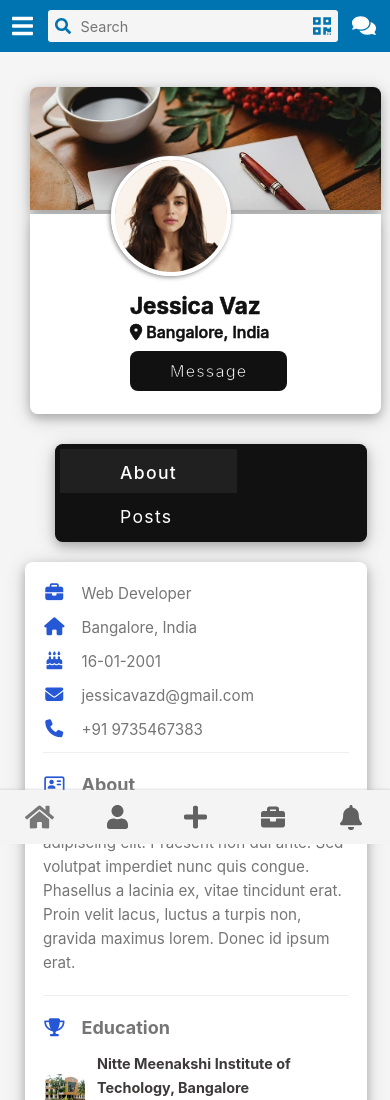
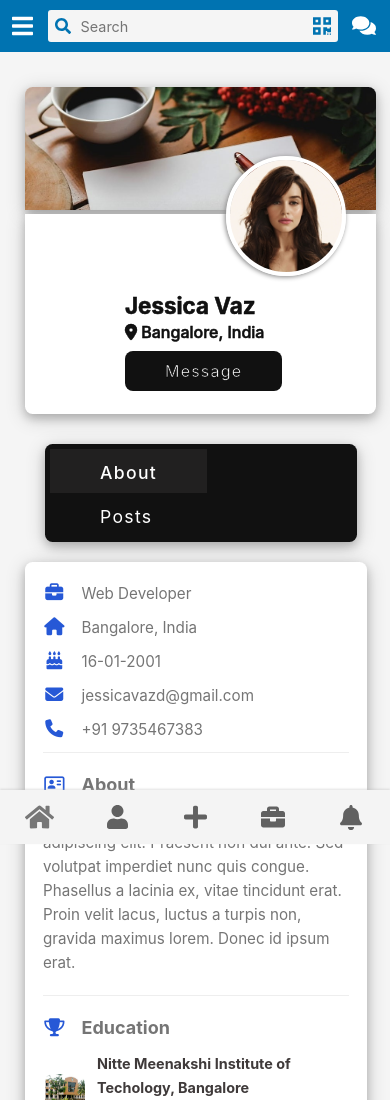
Before and after one commit to jessicavaz16/YaarMeProfile2, a plain HTML site: page index.html in a window 390 px wide. Shown: the top 1100 px of the page. Drawn offline with Linux system fonts and the light colour scheme.

Commit message:
Update style.css

```diff
--- a/CSS/style.css
+++ b/CSS/style.css
@@ -1373,6 +1373,7 @@ hr {
 
     #intro-title{
         padding-top: 10px;
+      margin-left:5px;
         margin-top: 0;
         margin-bottom: 0;
     }
@@ -1398,7 +1399,7 @@ hr {
    height: 120px;
    position: relative;
    bottom: 260px;
-
+  left:120px;
    margin: auto;
     z-index: 1;
 
@@ -1460,7 +1461,7 @@ hr {
 
 .mobile-opt{
     width: 80%;
-    margin-left: 55px;
+    margin-left: 45px;
     margin-bottom: 0;
     margin-top: 0;
     padding: 5px;
@@ -1474,8 +1475,8 @@ hr {
 }
 .nav-button{
     padding: 0.6em 1.15em;
-    padding-right: 60px;
-    padding-left: 60px;
+    padding-right: 50px;
+    padding-left: 50px;
     color: #fff;
     border: none;
     background-color: transparent;
```
